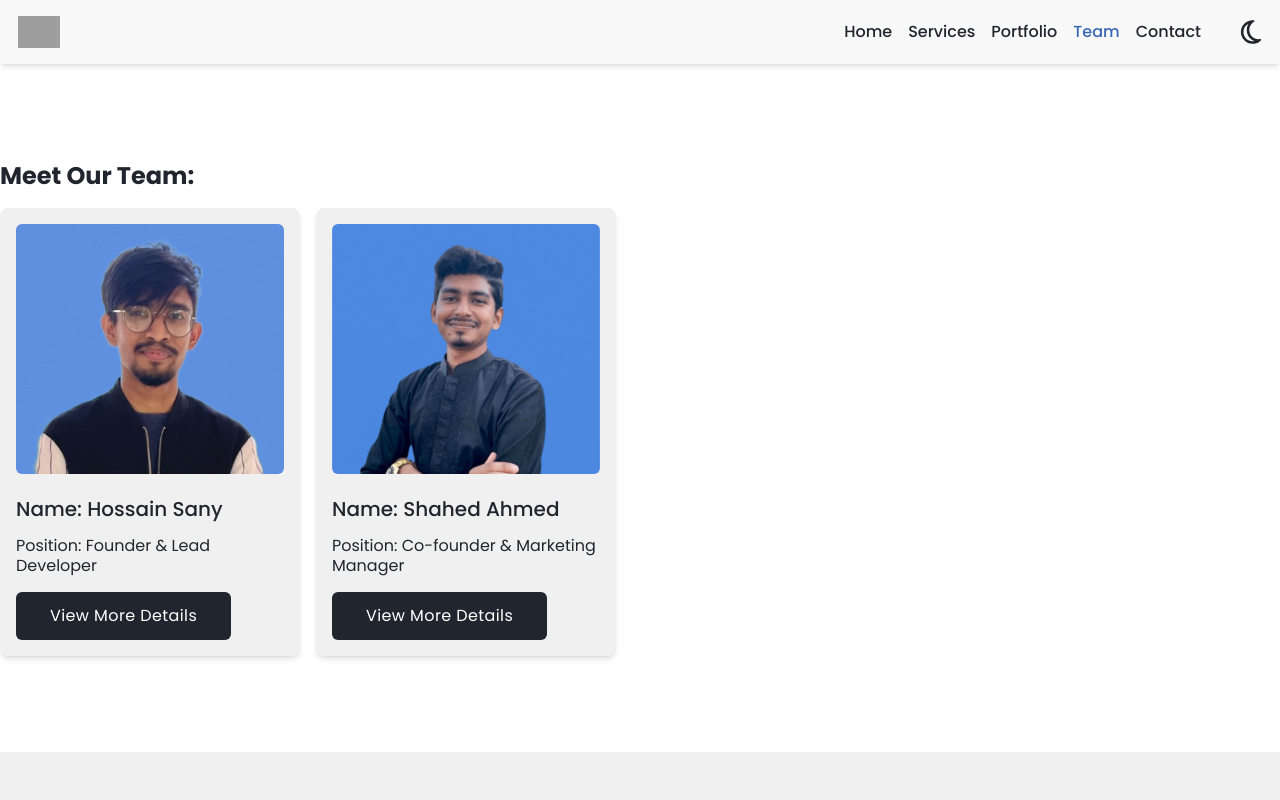
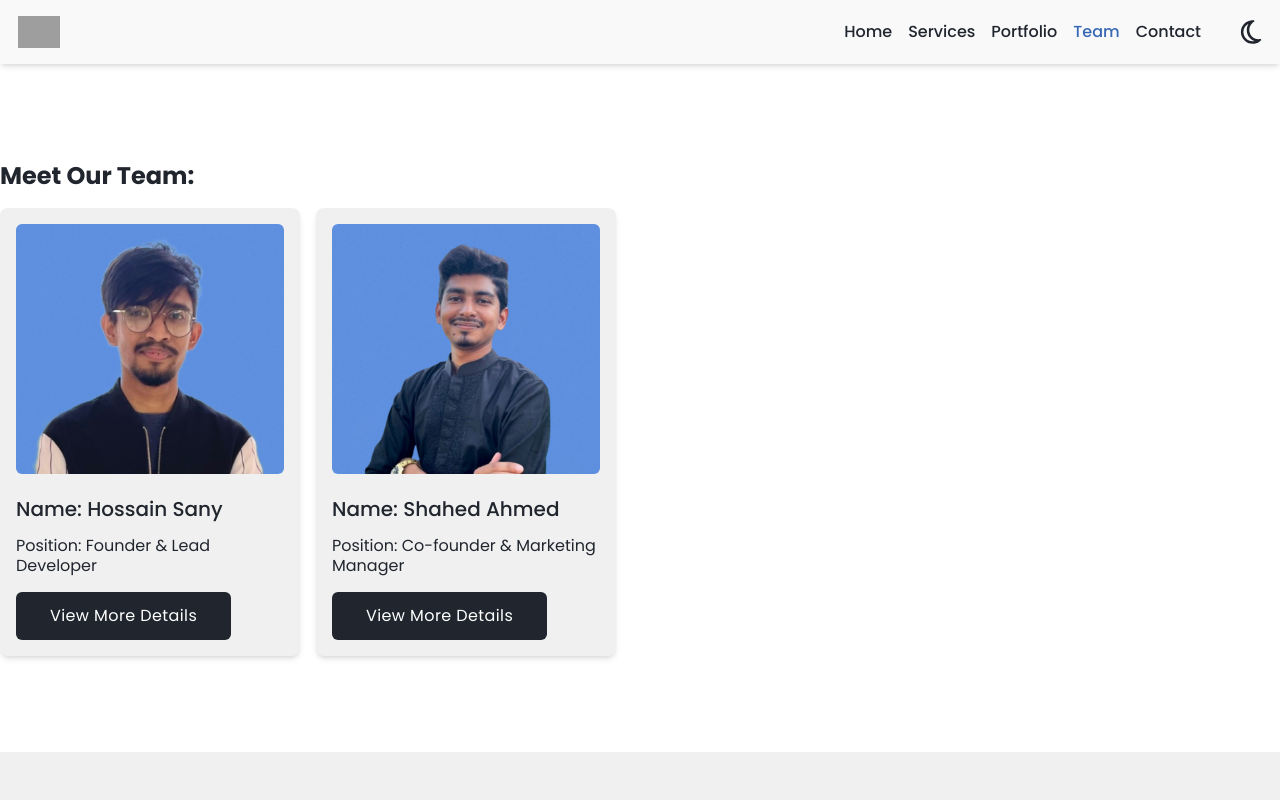
Before and after one commit to hossainsany/webexis, a Next.js app: page /member in a window 1280 px wide. Shown: the top 800 px of the page. Built offline with nearby package versions, Linux system fonts and the light colour scheme; grey boxes are pictures that could not be loaded.

Commit message:
img ext fix2

```diff
--- a/data/members.js
+++ b/data/members.js
@@ -30,7 +30,7 @@ const members = [
         id: 21,
         name: 'Shahed Ahmed',
         position: 'Co-founder & Marketing Manager',
-        img: '/shahedahmed.jpg',
+        img: '/shahed.jpg',
         slug: 'shahedahmed',
         contacts: [
             {
```
Also changed, not shown: public/shahed.jpg (added), public/shahedahmed.JPG (deleted).
